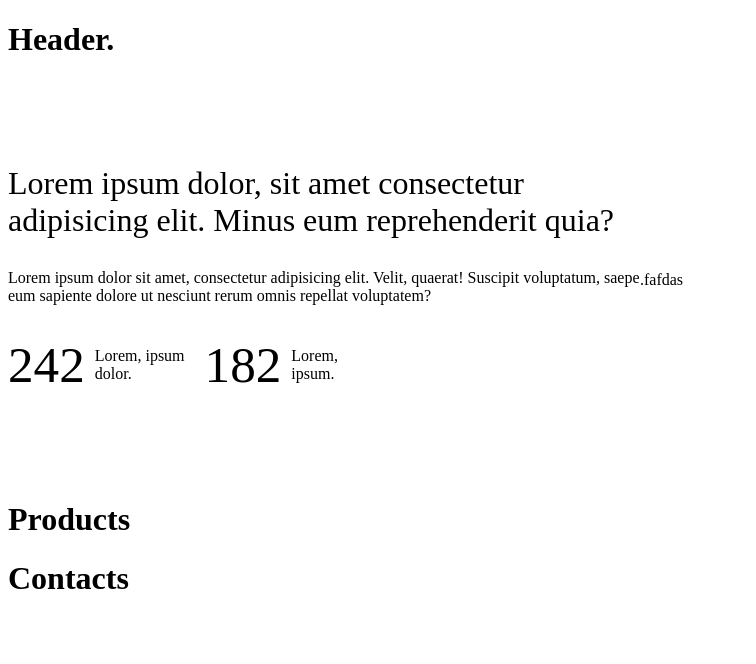
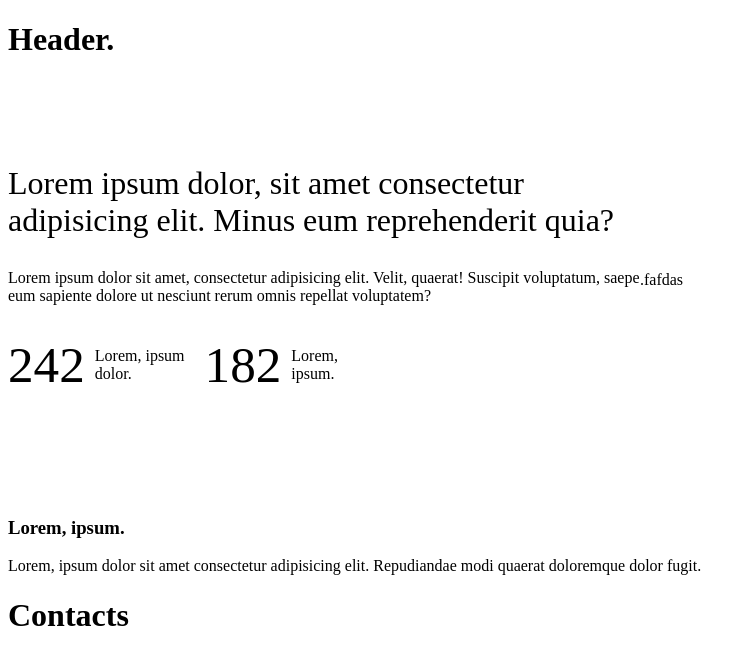
Before and after one commit to isaac-kg/salon, a React (Vite) app: page / in a window 1280 px wide. Shown: the top 664 px of the page, without its empty margins (0-756 px from the left). Built offline with nearby package versions, Linux system fonts and the light colour scheme.

Commit message:
prouduct

```diff
--- a/src/components/product/index.jsx
+++ b/src/components/product/index.jsx
@@ -1,7 +1,20 @@
 const Product = props => {
-    return (
-        <h1>Products</h1>
-    )
+
+  const {
+    image = "fsf",
+    productName="Lorem, ipsum.",
+    productDescription="Lorem, ipsum dolor sit amet consectetur adipisicing elit. Repudiandae modi quaerat doloremque dolor fugit."
+  } = props
+
+  return (
+    <div className="product">
+      <img classNamesrc="" alt="" />
+      <h3>{productName}</h3>
+      <p>
+        {productDescription}
+      </p>
+    </div>
+  )
 }
 
 export default Product;
--- /dev/null
+++ b/src/components/productBooking/index.jsx
@@ -0,0 +1,5 @@
+const ProductBooking = props => {
+
+}
+
+export default ProductBooking;
```
